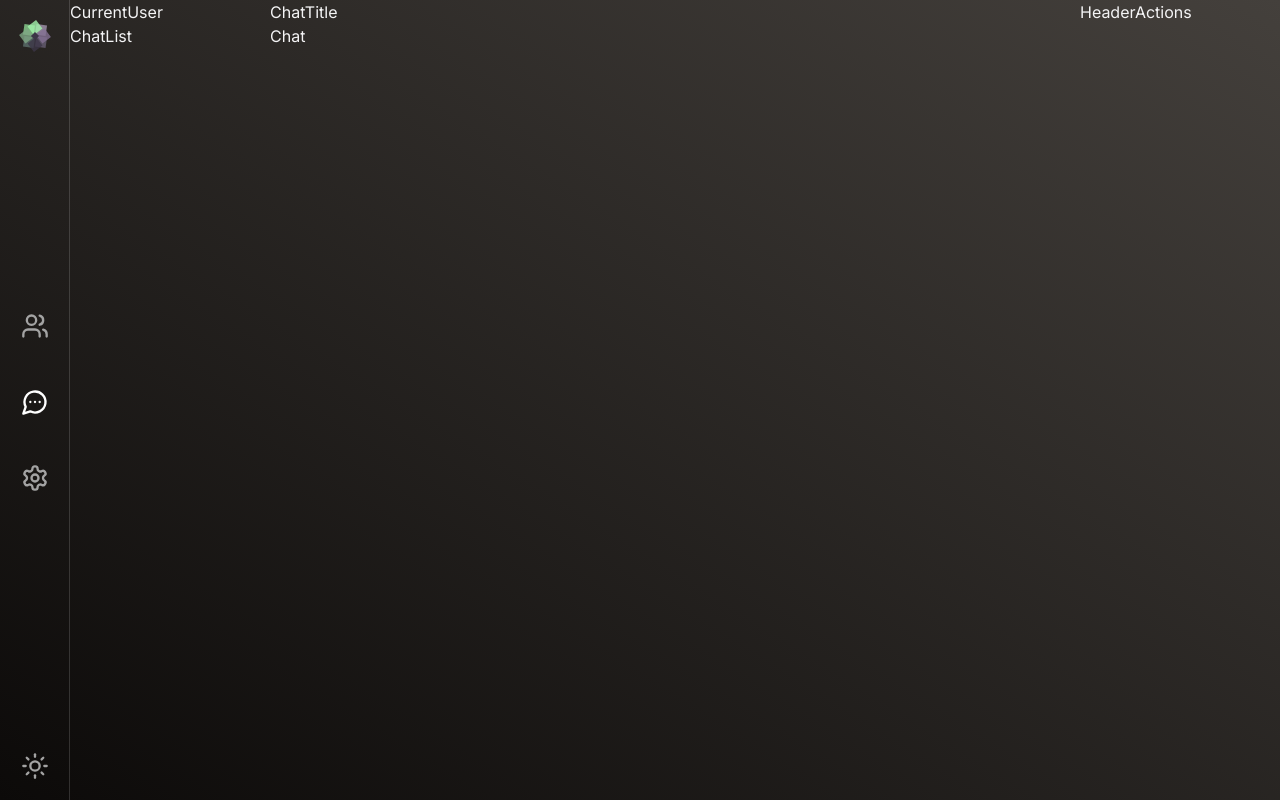
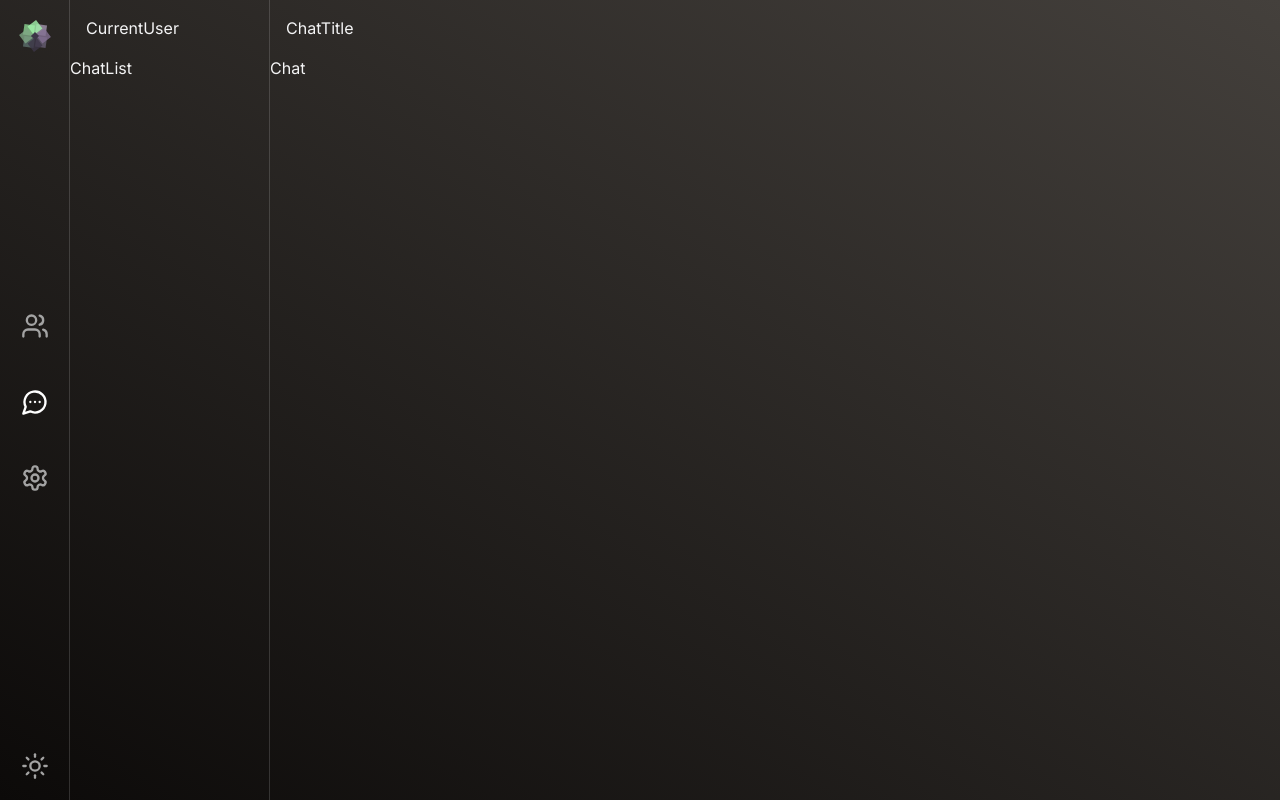
Before and after one commit to lex-od/social-network-with-chat, a Next.js app: page / in a window 1280 px wide. Built offline with nearby package versions, Linux system fonts and the light colour scheme.

Commit message:
Add paddings, borders

```diff
--- a/src/components/layouts/Header/Header.tsx
+++ b/src/components/layouts/Header/Header.tsx
@@ -2,10 +2,9 @@ import CurrentUser from "./_CurrentUser";
 
 const Header = () => {
   return (
-    <div className="grid grid-cols-[200px_1fr_200px]">
+    <div className="grid grid-cols-[200px_1fr]">
       <CurrentUser />
-      <div>ChatTitle</div>
-      <div>HeaderActions</div>
+      <div className="p-4">ChatTitle</div>
     </div>
   );
 };
--- a/src/components/layouts/Header/_CurrentUser.tsx
+++ b/src/components/layouts/Header/_CurrentUser.tsx
@@ -1,5 +1,5 @@
 const CurrentUser = () => {
-  return <div>CurrentUser</div>;
+  return <div className="p-4 border-r border-r-white/15">CurrentUser</div>;
 };
 
 export default CurrentUser;
--- a/src/components/layouts/Sidebar/Sidebar.tsx
+++ b/src/components/layouts/Sidebar/Sidebar.tsx
@@ -11,7 +11,7 @@ const Sidebar = () => {
   const pathname = usePathname();
 
   return (
-    <aside className="row-start-1 row-span-2 py-5 flex flex-col justify-between items-center border-r border-r-white/15">
+    <aside className="row-span-2 py-5 flex flex-col justify-between items-center border-r border-r-white/15">
       <Image src="/icons/logo.svg" alt="Logo" width={32} height={32} priority />
 
       <nav>
--- a/src/components/screens/ChatsPage/ChatList/ChatList.tsx
+++ b/src/components/screens/ChatsPage/ChatList/ChatList.tsx
@@ -1,5 +1,5 @@
 const ChatList = () => {
-  return <div>ChatList</div>;
+  return <div className="border-r border-r-white/15">ChatList</div>;
 };
 
 export default ChatList;
```
